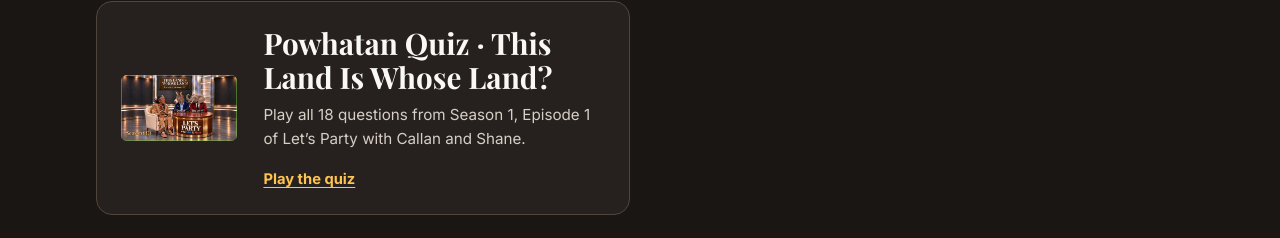
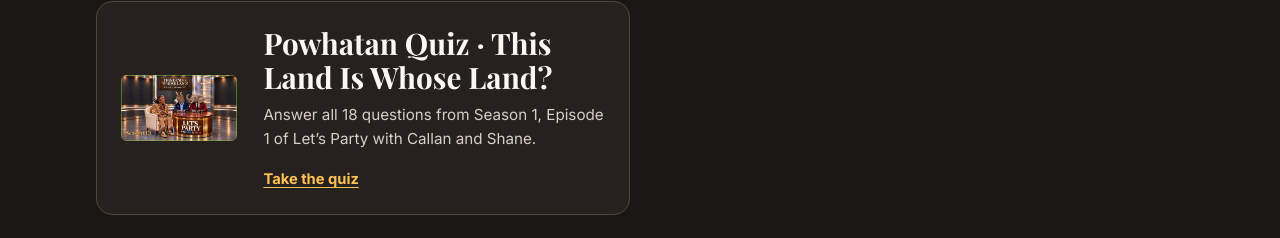
Before and after one commit to goldrosebooks/howtofoolanation, a plain HTML site: page index.html in a window 1280 px wide. Shown: the part 3654-3892 px from the top of the page. Drawn offline with nearby package versions, Linux system fonts and the light colour scheme; a web font is replaced by a local one.

Commit message:
Use Take the quiz on the homepage tile

```diff
--- a/index.html
+++ b/index.html
@@ -249,8 +249,8 @@
                     <a class="lr-tile" data-quiz href="learning-room/powhatan.html" aria-labelledby="tile-powhatan" aria-describedby="description-powhatan">
                         <img src="learning-room/powhatan-episode-cover.jpg" alt="" width="850" height="478" loading="lazy" decoding="async">
                         <div><h3 id="tile-powhatan">Powhatan Quiz · This Land Is Whose Land?</h3>
-                            <p id="description-powhatan">Play all 18 questions from Season 1, Episode 1 of Let’s Party with Callan and Shane.</p>
-                            <span class="lr-open">Play the quiz</span>
+                            <p id="description-powhatan">Answer all 18 questions from Season 1, Episode 1 of Let’s Party with Callan and Shane.</p>
+                            <span class="lr-open">Take the quiz</span>
                         </div>
                     </a>
                 </div>
```
